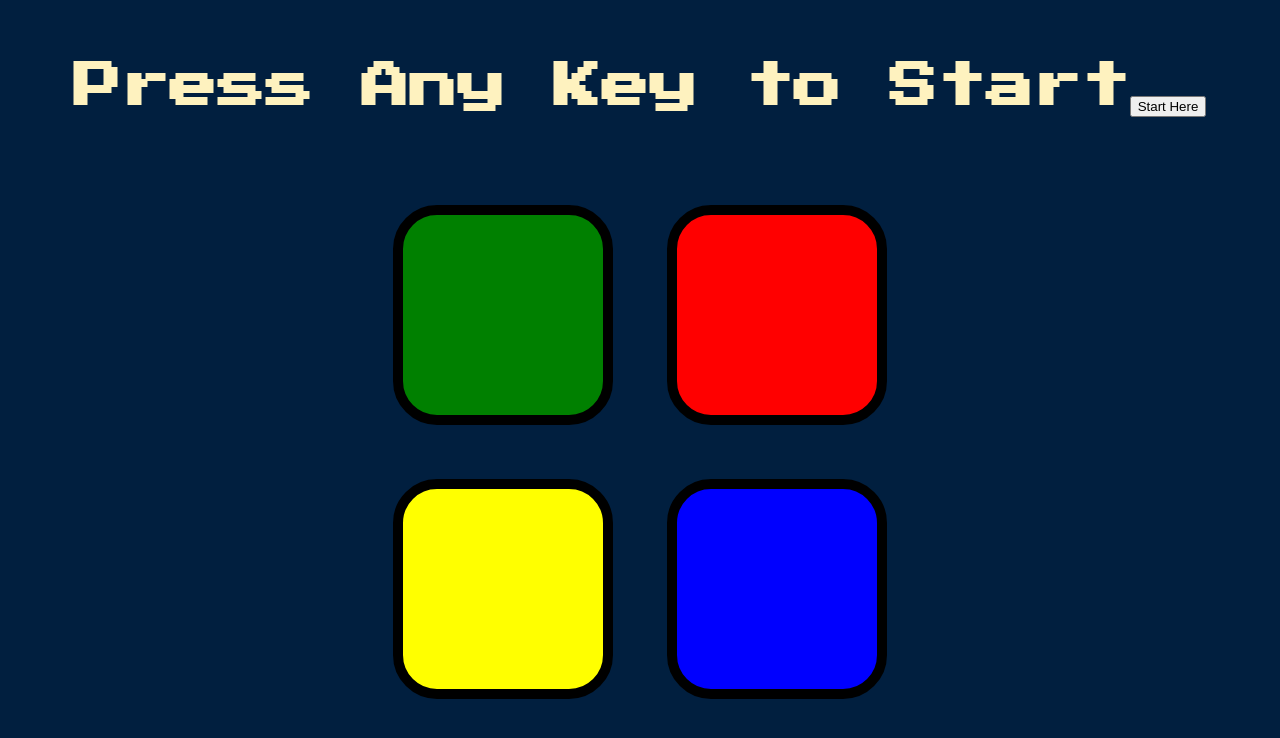
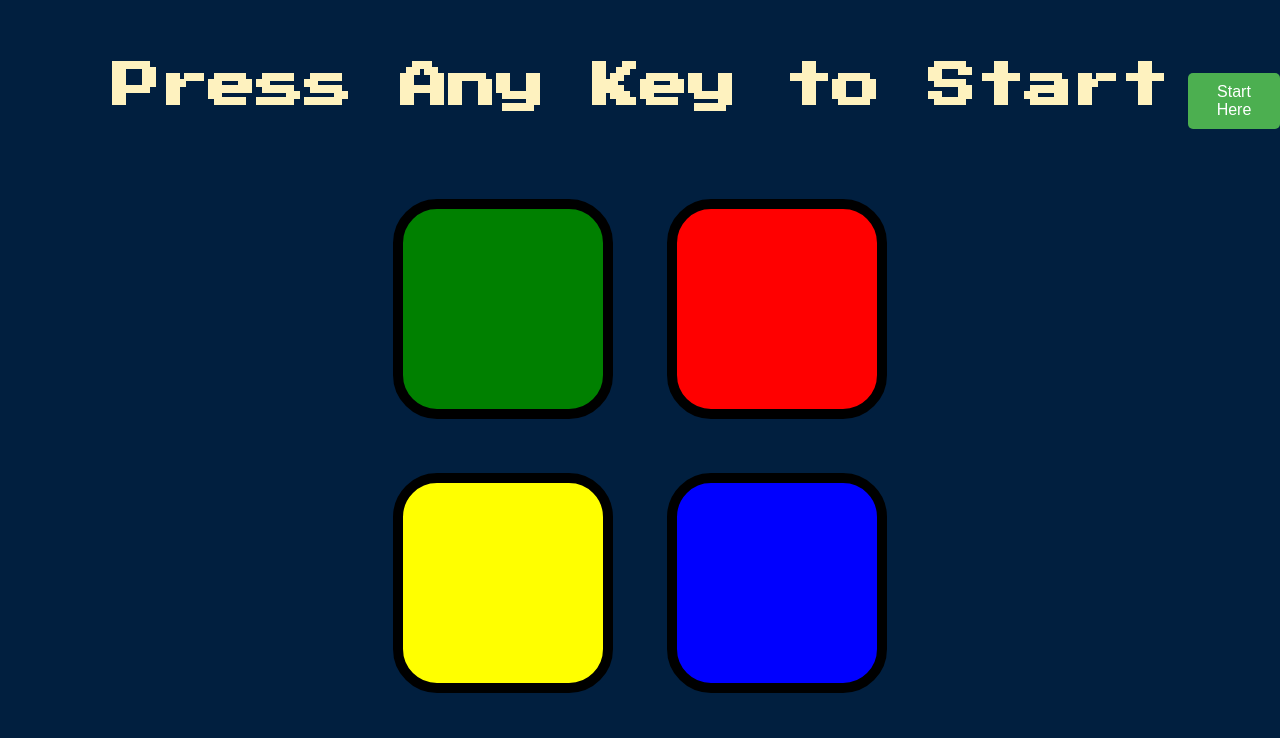
Before and after one commit to zaidonaljbaae/memory_game, a plain HTML site: page index.html in a window 1280 px wide. Drawn offline with nearby package versions, Linux system fonts and the light colour scheme.

Commit message:
Update styles.css

```diff
--- a/styles.css
+++ b/styles.css
@@ -51,3 +51,32 @@ body {
   box-shadow: 0 0 20px white;
   background-color: grey;
 }
+
+/* Style for the start button */
+#start-btn {
+  padding: 10px 20px;
+  font-size: 16px;
+  background-color: #4CAF50; /* Green */
+  color: white;
+  border: none;
+  cursor: pointer;
+  border-radius: 5px;
+  transition: background-color 0.3s;
+}
+
+/* Hover effect for the start button */
+#start-btn:hover {
+  background-color: #45a049; /* Darker green */
+}
+
+/* Active effect for the start button */
+#start-btn:active {
+  background-color: #367C39; /* Dark green */
+}
+
+/* Positioning the start button */
+#start-btn {
+  position: absolute;
+  margin-left: 20px;
+  margin-top: 10px;
+}
```
